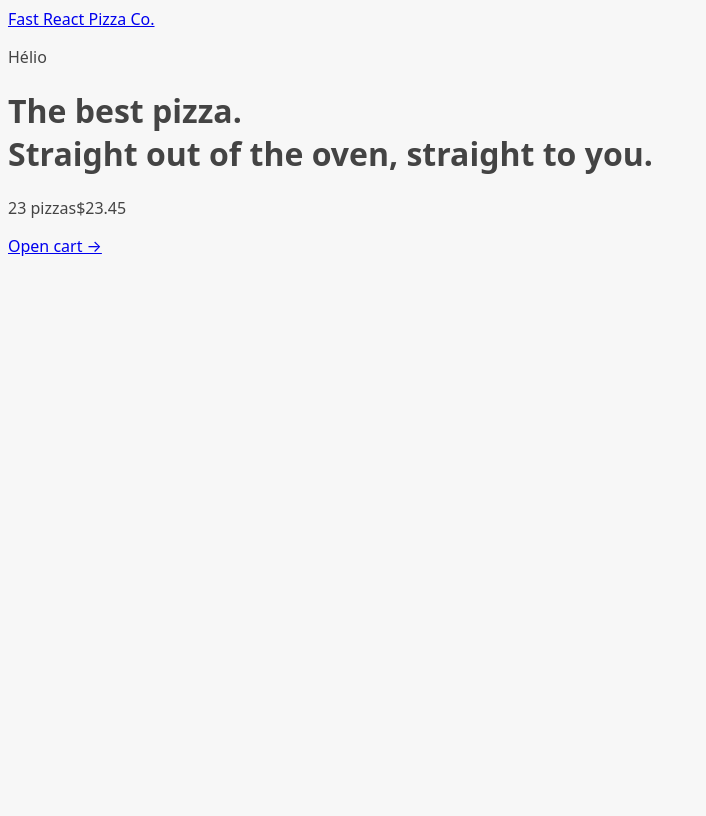
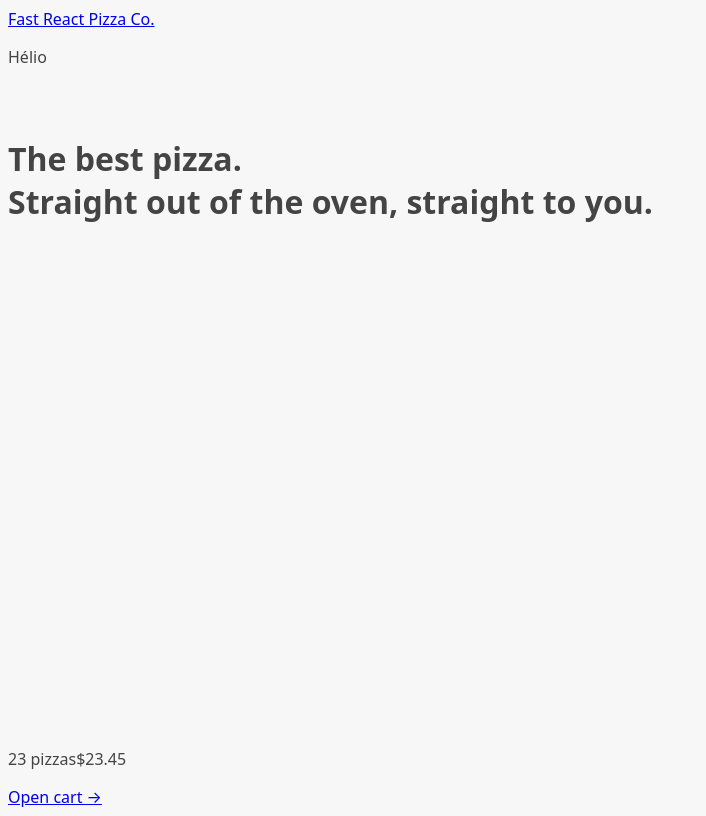
Before and after one commit to heliohdd/fast-react-pizza, a React (Vite) app: page / in a window 1280 px wide. Shown: the whole page, without its empty margins (0-706 px from the left). Built offline with nearby package versions, Linux system fonts and the light colour scheme.

Commit message:
Section 22.288 - Displaying a Loading Indicator

```diff
--- a/src/features/menu/Menu.jsx
+++ b/src/features/menu/Menu.jsx
@@ -1,10 +1,11 @@
+/* eslint-disable no-unused-vars */
 import { useLoaderData } from "react-router-dom";
 import { getMenu } from "../../services/apiRestaurant";
 import MenuItem from "./MenuItem";
+import { useState } from "react";
 
 function Menu() {
   const menu = useLoaderData();
-  console.log(menu);
 
   return (
     <ul>
--- a/src/ui/AppLayout.jsx
+++ b/src/ui/AppLayout.jsx
@@ -1,10 +1,17 @@
+/* eslint-disable no-unused-vars */
 import Header from "./Header";
+import Loader from "./Loader";
 import CartOverview from "../features/cart/CartOverview";
-import { Outlet } from "react-router-dom";
+import { Outlet, useNavigation } from "react-router-dom";
 
 function AppLayout() {
+  const navigation = useNavigation();
+  const isLoading = navigation.state === "loading";
+
+  console.log(navigation);
   return (
-    <div>
+    <div className="layout">
+      {isLoading && <Loader />}
       <Header />
 
       <main>
--- /dev/null
+++ b/src/ui/Loader.jsx
@@ -0,0 +1,5 @@
+function Loader() {
+  return <div className="loader"></div>;
+}
+
+export default Loader;
```
